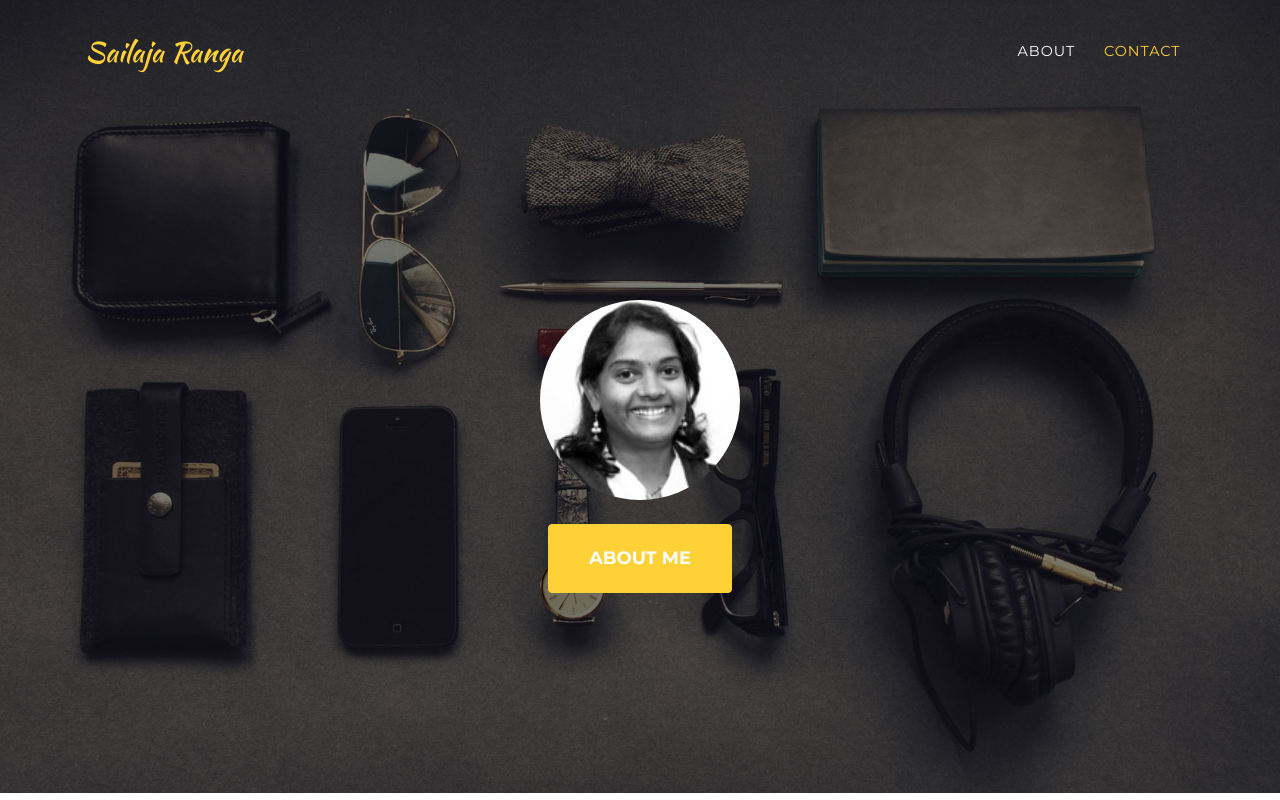
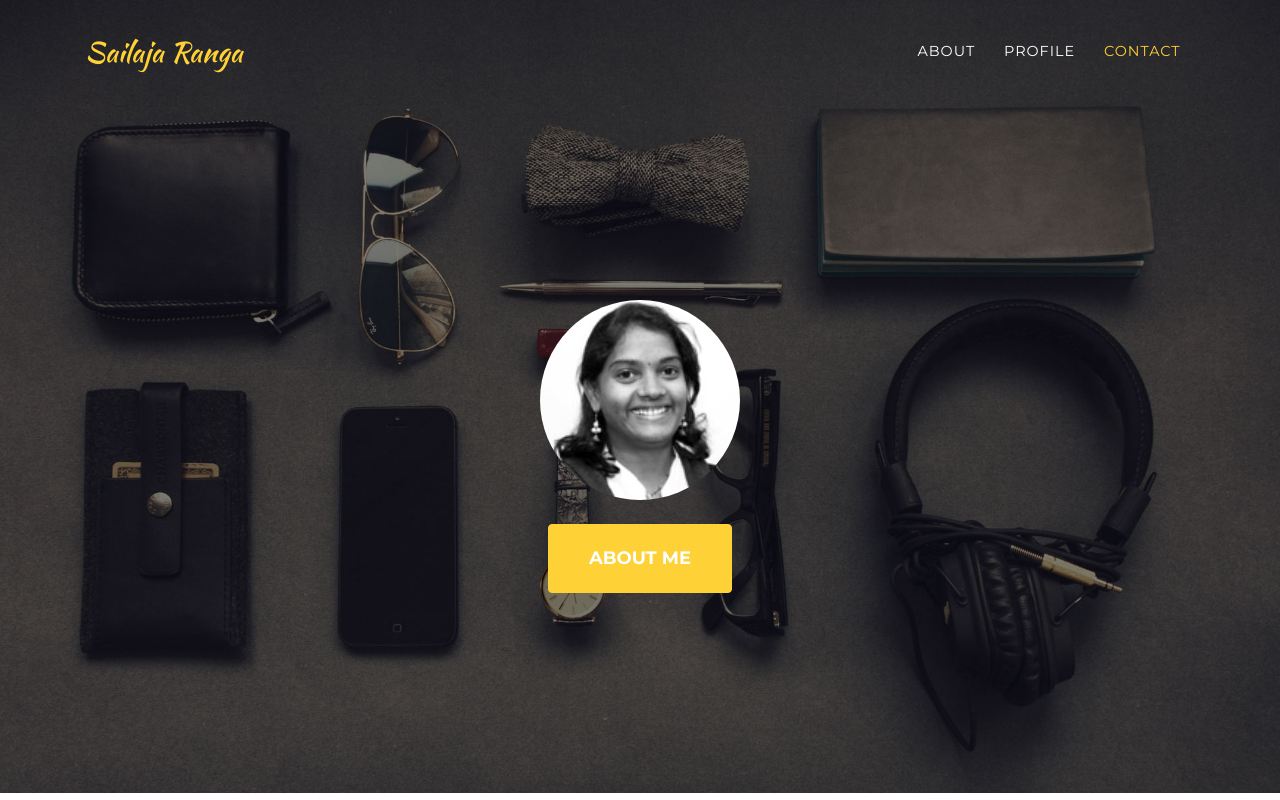
Before and after one commit to Sailaja-DS/Sailaja, a plain HTML site: page index.html in a window 1280 px wide. Shown: the top 800 px of the page. Drawn offline with Linux system fonts and the light colour scheme; a web font is replaced by a local one.

Commit message:
Update index.html

```diff
--- a/index.html
+++ b/index.html
@@ -43,10 +43,10 @@
 					<li class="nav-item">
 						<a class="nav-link js-scroll-trigger" href="#about">About</a>
 					</li>
+					<li class="nav-item">
+						<a class="nav-link js-scroll-trigger" href="Sailaja_Ranga.docx" target="_blank">Profile</a>
+					</li>
 					<!--<li class="nav-item">
-						<a class="nav-link js-scroll-trigger" href="#portfolio">Portfolio</a>
-					</li>
-					<li class="nav-item">
               <a class="nav-link js-scroll-trigger" href="#team">Team</a>
             </li>-->
 					<li class="nav-item">
```
